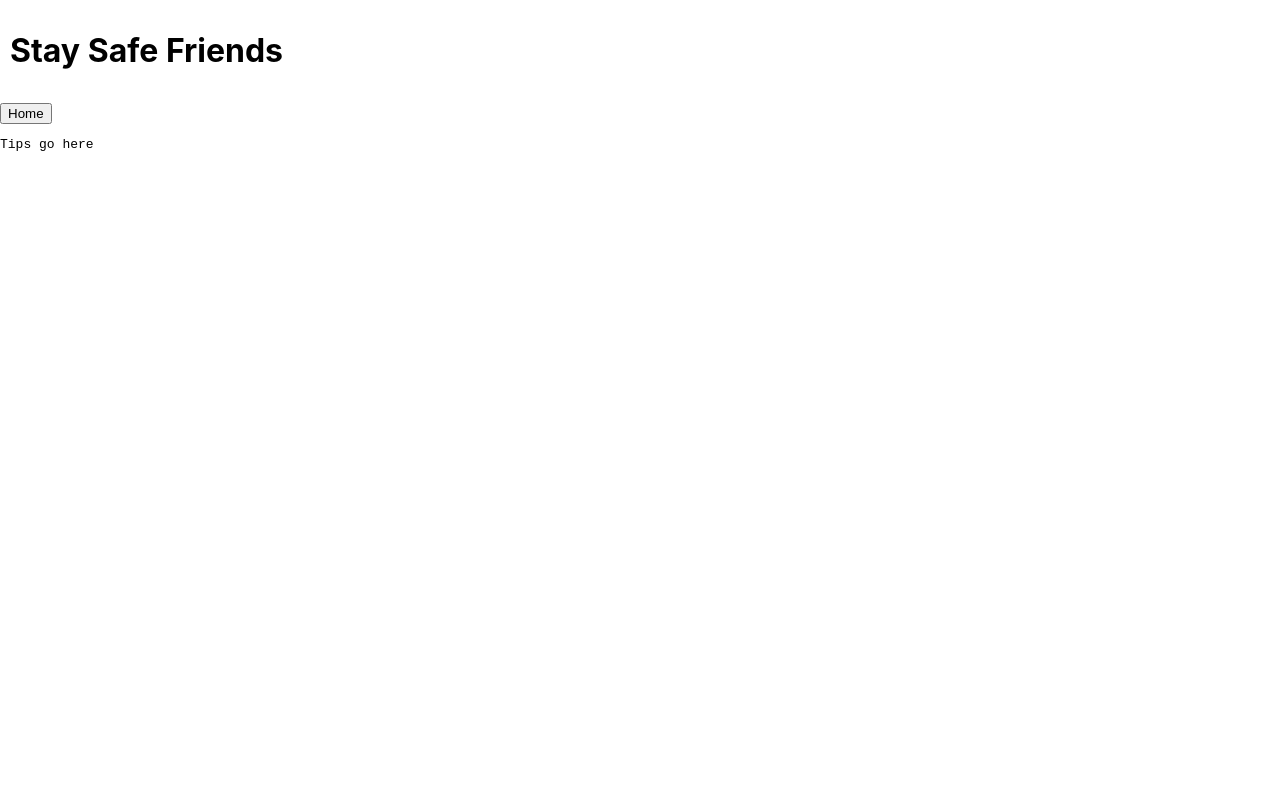
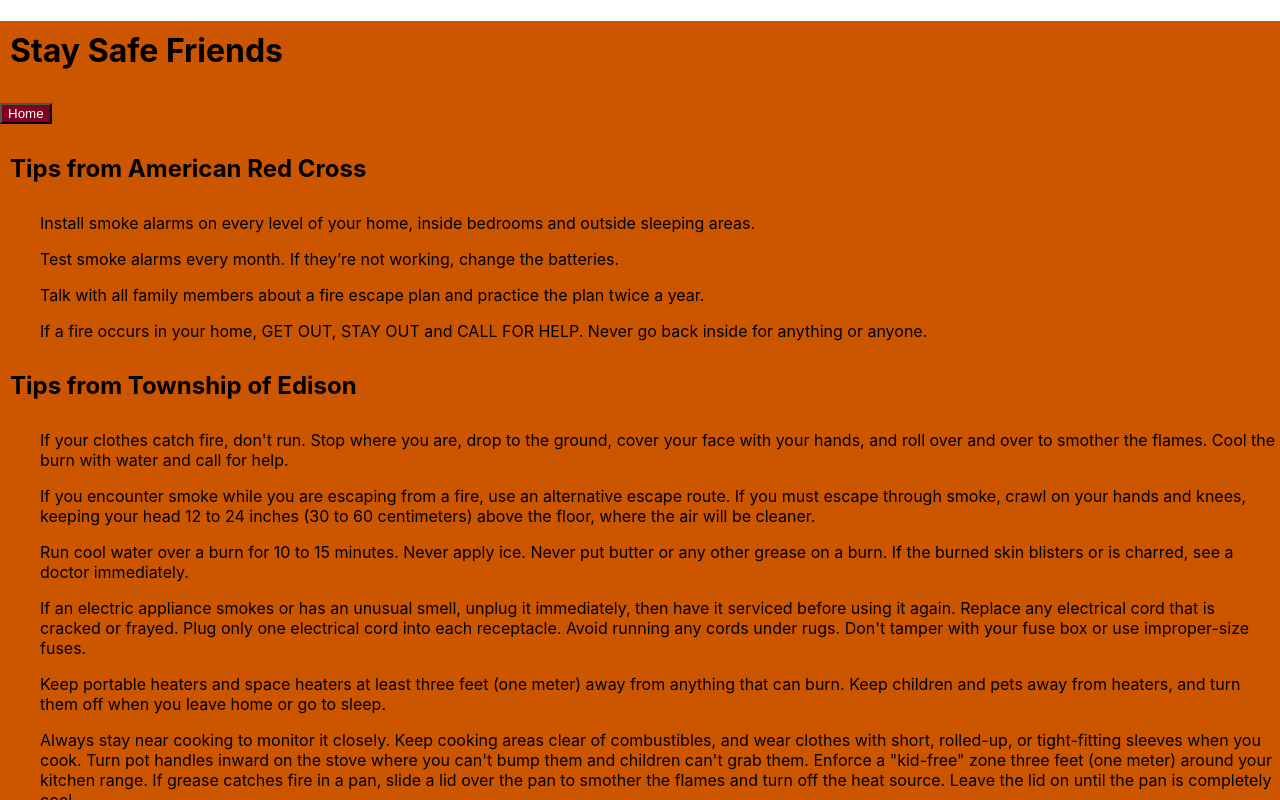
Before and after one commit to bsteenbergen/firedup, a React (Create React App) app: page / in a window 1280 px wide. Both pictures are taken after a click on the button "SafetyTips". Shown: the top 800 px of the page. Built offline with nearby package versions, Linux system fonts and the light colour scheme; no server answers.

Commit message:
updated style

```diff
--- /dev/null
+++ b/src/App.css
@@ -0,0 +1,12 @@
+#SafeSection {
+   background-color: #cc5500;
+}
+
+#SafeButton, .button {
+    transition-duration: 0.4s;
+}
+
+#SafeButton, .button:hover {
+    background-color: #800020;
+    color: white;
+}
--- a/src/App.js
+++ b/src/App.js
@@ -5,6 +5,7 @@ import { SignIn, SignOut, useAuthentication } from "./authService.js"
 import { fetchLocations, createLocation } from "./articleService.js"
 import SafetyTips from "./SafetyTips.js"
 import Home from "./Home.js"
+import "./App.css"
 
 export default function App() {
   const [eventData, setEventData] = useState([])
@@ -21,8 +22,8 @@ export default function App() {
   }, [])
 
   return page === "home" ? (
-    <div>
-      <button onClick={() => setPage("SafetyTips")}> SafetyTips </button>
+    <div id = "SafeSection">
+      <button id = "SafeButton" onClick={() => setPage("SafetyTips")}> SafetyTips </button>
       <Home eventData={eventData} user={user} />
     </div>
   ) : page == "SafetyTips" ? (
--- a/src/Header.css
+++ b/src/Header.css
@@ -2,8 +2,15 @@
   display: flex;
   align-items: center;
   height: 10vh;
-  background-color: white;
+  background-color:#CC5500;
+
 }
+
+/* #head{
+  padding-left: 10;
+  align-items: center;
+  align-content: center;
+} */
 
 h1,
 h2 {
@@ -13,3 +20,8 @@ h2 {
 article {
   background-color: #daa38b;
 }
+
+#Submit, .button:hover {
+  background-color: #800020;
+  color: white;
+}
--- a/src/Header.js
+++ b/src/Header.js
@@ -27,7 +27,7 @@ const Header = () => {
     })
   }
   return (
-    <div className="header">
+    <div id= "head" className="header">
       <h1>FIREDUP!</h1>
       {/* <a href="./SafetyTips">Safety Tips</a> */}
       <label>
@@ -48,7 +48,7 @@ const Header = () => {
           onChange={(e) => setHomeLoc(e.target.value)}
         />
       </label>
-      <button onClick={addLocation}> Submit </button>
+      <button id="Submit" onClick={addLocation}> Submit </button>
       {writing ? (
         <LocationEntry addLocation={addLocation} />
       ) : (
--- a/src/SafetyTips.css
+++ b/src/SafetyTips.css
@@ -1,2 +1,14 @@
 .safetytips {
+    background-color: #CC5500;
+    background: fill;
+    padding-top: 0%;
 }
+
+#homeB, .button {
+    transition-duration: 0.4s;
+}
+
+#homeB, .button:hover {
+    background-color: #800020;
+    color: white;
+}
--- a/src/SafetyTips.js
+++ b/src/SafetyTips.js
@@ -7,8 +7,55 @@ const SafetyTips = ({setPage}) => {
   return (
     <div className="safetytips">
       <h1>Stay Safe Friends</h1>
-      <button onClick={() => setPage("home")}> Home </button>
-      <pre>Tips go here</pre>
+      <button id= "homeB" onClick={() => setPage("home")}> Home </button>
+      <h2>Tips from American Red Cross</h2>
+      <div>
+        <ol>Install smoke alarms on every level of your home,
+            inside bedrooms and outside sleeping areas. </ol>
+        <ol>Test smoke alarms every month. If they’re not working,
+            change the batteries.</ol>
+        <ol>Talk with all family members about a fire escape plan and
+            practice the plan twice a year.</ol>
+        <ol>If a fire occurs in your home, GET OUT, STAY OUT and CALL FOR HELP.
+            Never go back inside for anything or anyone.</ol>
+      </div>
+      <h2>Tips from Township of Edison</h2>
+      <div>
+        <ol>If your clothes catch fire, don't run. Stop where you are, drop to the
+          ground, cover your face with your hands, and roll over and over to smother
+          the flames. Cool the burn with water and call for help.</ol>
+        <ol>If you encounter smoke while you are escaping from a fire,
+          use an alternative escape route. If you must escape through smoke,
+          crawl on your hands and knees, keeping your head 12 to 24 inches
+          (30 to 60 centimeters) above the floor, where the air will be cleaner.</ol>
+        <ol>Run cool water over a burn for 10 to 15 minutes. Never apply ice.
+          Never put butter or any other grease on a burn. If the burned skin blisters
+          or is charred, see a doctor immediately.</ol>
+        <ol>If an electric appliance smokes or has an unusual smell, unplug it immediately,
+          then have it serviced before using it again. Replace any electrical cord that is
+          cracked or frayed. Plug only one electrical cord into each receptacle.
+          Avoid running any cords under rugs. Don't tamper with your fuse box or use improper-size fuses.</ol>
+        <ol>Keep portable heaters and space heaters at least three feet (one meter)
+          away from anything that can burn. Keep children and pets away from heaters,
+          and turn them off when you leave home or go to sleep.</ol>
+        <ol>Always stay near cooking to monitor it closely. Keep cooking areas clear of
+          combustibles, and wear clothes with short, rolled-up, or tight-fitting sleeves
+          when you cook. Turn pot handles inward on the stove where you can't bump them and
+          children can't grab them. Enforce a "kid-free" zone three feet (one meter) around your
+          kitchen range. If grease catches fire in a pan, slide a lid over the pan to smother
+          the flames and turn off the heat source. Leave the lid on until the pan is completely cool.</ol>
+        <ol> Use only child-resistant lighters and store all matches and lighters up high,
+          where kids can't see or reach them, preferably in locked cabinet. Teach children
+          that matches and lighters are tools, for grown-ups only. Teach young children to
+          tell a grown-up if they find matches or lighters; older children should bring matches
+          and lighters to an adult immediately.</ol>
+        <ol> Careless smoking is the leading cause of fire deaths in North America.
+          Smoking in bed or when you are drowsy could be fatal. Provide smokers with large,
+          deep, non-tip ashtrays, and soak butts with water before discarding them. Before going
+          to sleep or leaving home after someone has been smoking, check under cushions and around
+          upholstered furniture for smoldering cigarettes.</ol>
+
+      </div>
     </div>
   )
 }
--- /dev/null
+++ b/src/authService.css
@@ -0,0 +1,9 @@
+#SignOut, .button:hover {
+    background-color: #800020;
+    color: white;
+}
+
+#SignIn, .button:hover {
+    background-color: #800020;
+    color: white;
+}
--- a/src/authService.js
+++ b/src/authService.js
@@ -1,10 +1,11 @@
 import { useState, useEffect } from "react"
 import { signInWithPopup, GoogleAuthProvider, signOut } from "firebase/auth"
 import { auth } from "./firebaseConfig.js"
+import "./authService.css"
 
 export function SignIn() {
   return (
-    <button onClick={() => signInWithPopup(auth, new GoogleAuthProvider())}>
+    <button id = "SignIn" onClick={() => signInWithPopup(auth, new GoogleAuthProvider())}>
       Sign In
     </button>
   )
@@ -14,7 +15,7 @@ export function SignOut() {
   return (
     <div>
       Hello, {auth.currentUser.displayName} &nbsp;
-      <button onClick={() => signOut(auth)}>Sign Out</button>
+      <button id = "SignOut" onClick={() => signOut(auth)}>Sign Out</button>
     </div>
   )
 }
```
